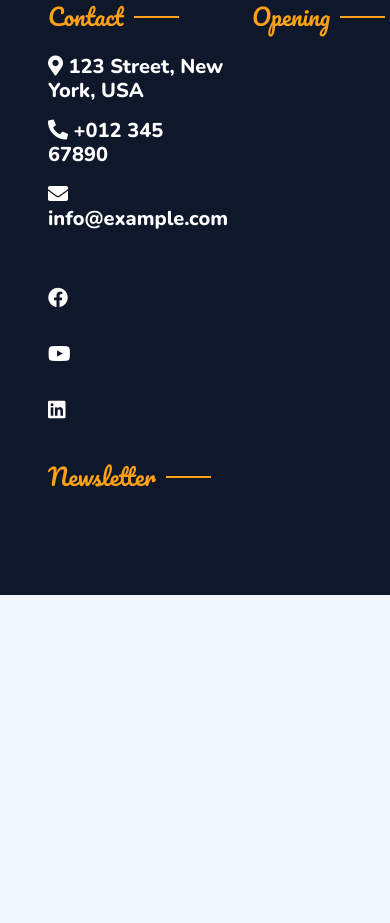
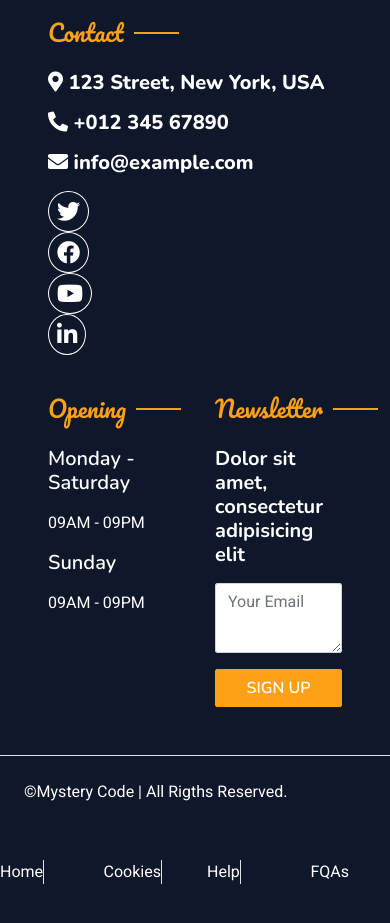
Before and after one commit to ViolonSella/Restaurante_base_master, a plain HTML site: page restaurante_base-master/index.html in a window 390 px wide. Shown: the part 8209-9132 px from the top of the page. Before the commit the page ends 8804 px from the top, so only its background shows below. Drawn offline with nearby package versions, Linux system fonts and the light colour scheme.

Commit message:
Finalizando

```diff
--- a/restaurante_base-master/index.html
+++ b/restaurante_base-master/index.html
@@ -528,8 +528,8 @@
     <script src="js/main.js"></script>
 
     <div class="container-xxl bg-dark py-5 px-0 wow fadeInUp" data-wow-delay="0.1s" style="visibility:visible"; animation-delay: 0.1s; animation-name: fadeInUp>
-        <div class="p-5 wow fadeInUp" data-wow-delay="0.2s" style="visibility:visible"; animation-delay: 0.2s; animation-name: fadeInUp>
-            <div class="row g-4">
+        <div class="p-5 wow fadeInUp border-bottom" data-wow-delay="0.2s" style="visibility:visible"; animation-delay: 0.2s; animation-name: fadeInUp>
+            <div class="row g-4 gap-3">
                 <div class="col md-6">
                     <h3 class="section-title ff-secondary text-start text-primary fw-normal">Company</h3>
                     <p>
@@ -560,22 +560,45 @@
                             <p><a class="text-white animated slideInLeft mb-4 pb-2" href=""><h5><i class="fa fa-envelope"></i> info@example.com</h5></a></p>
                         </div>
                         <div class="row">
-                            <div class="col-sm-3"><a class="btn btn-social text-white" href=""><i class=""></i></a></div>
-                            <div class="col-sm-3"><p><a class="text-white animated slideInLeft mb-4 pb-2" href=""><h5><i class="fab fa-facebook"></i></h5></a></p></div>
-                            <div class="col-sm-3"><p><a class="text-white animated slideInLeft mb-4 pb-2" href=""><h5><i class="fab fa-youtube"></i></h5></a></p></div>
-                            <div class="col-sm-3"><p><a class="text-white animated slideInLeft mb-4 pb-2" href=""><h5><i class="fab fa-linkedin"></i></h5></a></p></div>
+                            <div class="col-sm-3"><a href=""i class="border border-white rounded-circle text-white fab fa-twitter fs-3 p-2"></i></a></div>
+                            <div class="col-sm-3"><a href=""i class="border border-white rounded-circle text-white fab fa-facebook fs-3 p-2"></i></a></div>
+                            <div class="col-sm-3"><a href=""i class="border border-white rounded-circle text-white fab fa-youtube fs-3 p-2"></i></a></div>
+                            <div class="col-sm-3"><a href=""i class="border border-white rounded-circle text-white fab fa-linkedin-in fs-3 p-2"></i></a></div>
                         </div>
                 </div>
-
                 <div class="col md-6">
                     <h3 class="section-title ff-secondary text-start text-primary fw-normal">Opening</h3>
+                    <div class="row-l-6">
+                        <p><a class="text-white animated slideInLeft mb-4 pb-2 fw-light" href=""><h5>Monday - Saturday</h5></a></p>
+                        <p><a class="text-white animated slideInLeft mb-4 pb-2 fw-lighter" href="">09AM - 09PM </a></p>
+                        <p><a class="text-white animated slideInLeft mb-4 pb-2 fw-light" href=""><h5>Sunday</h5></a></p>
+                        <p><a class="text-white animated slideInLeft mb-4 pb-2 fw-lighter" href="">09AM - 09PM </a></p>
+                    </div>
                 </div>
                 <div class="col md-6">
                     <h3 class="section-title ff-secondary text-start text-primary fw-normal">Newsletter</h3>
+                    <p><a class="text-white animated slideInLeft mb-4 pb-2 fw-lighter" href=""><h5>Dolor sit amet, consectetur adipisicing elit</h5></a></p>
+                    <div class="col-12">
+                        <div class="form-floating">
+                            <form class="row g-3">
+                                <div class="col-auto">
+                                    <textarea id="message" class="form-control" placeholder="Your Email" style="height: 70px"></textarea>
+                                    <button type="submit" class="btn btn-primary mt-3 w-100">SIGN UP</button>
+                                </div>
+                            </form>
+                        </div>
+                    </div>
                 </div>
             </div>
         </div>
-
+        <div class="row gap-0">
+            <div class="col-md-9"><p class="text-white animated slideInLeft mb-4 pb-2 p-4" href="">©Mystery Code | All Rigths Reserved.</p></div>
+            <div class="col mt-4"><a href="" class="text-white border-end">Home</a></div>
+            <div class="col mt-4"><a href="" class="text-white border-end">Cookies</a></div>
+            <div class="col mt-4"><a href="" class="text-white border-end">Help</a></div>
+            <div class="col mt-4"><a href="" class="text-white">FQAs</a></div>
+            </div>
+        </div>
     </div>
 
 
```
